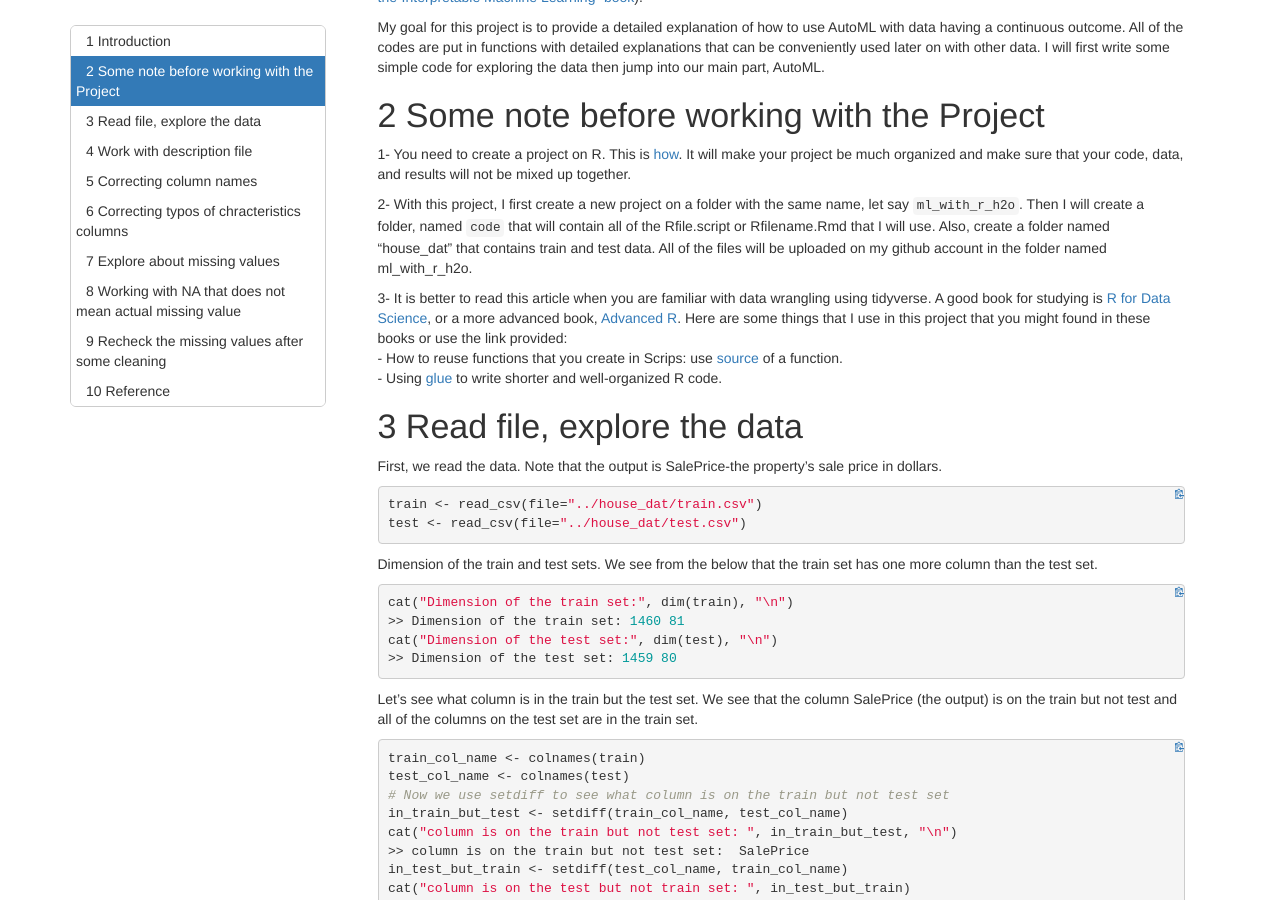
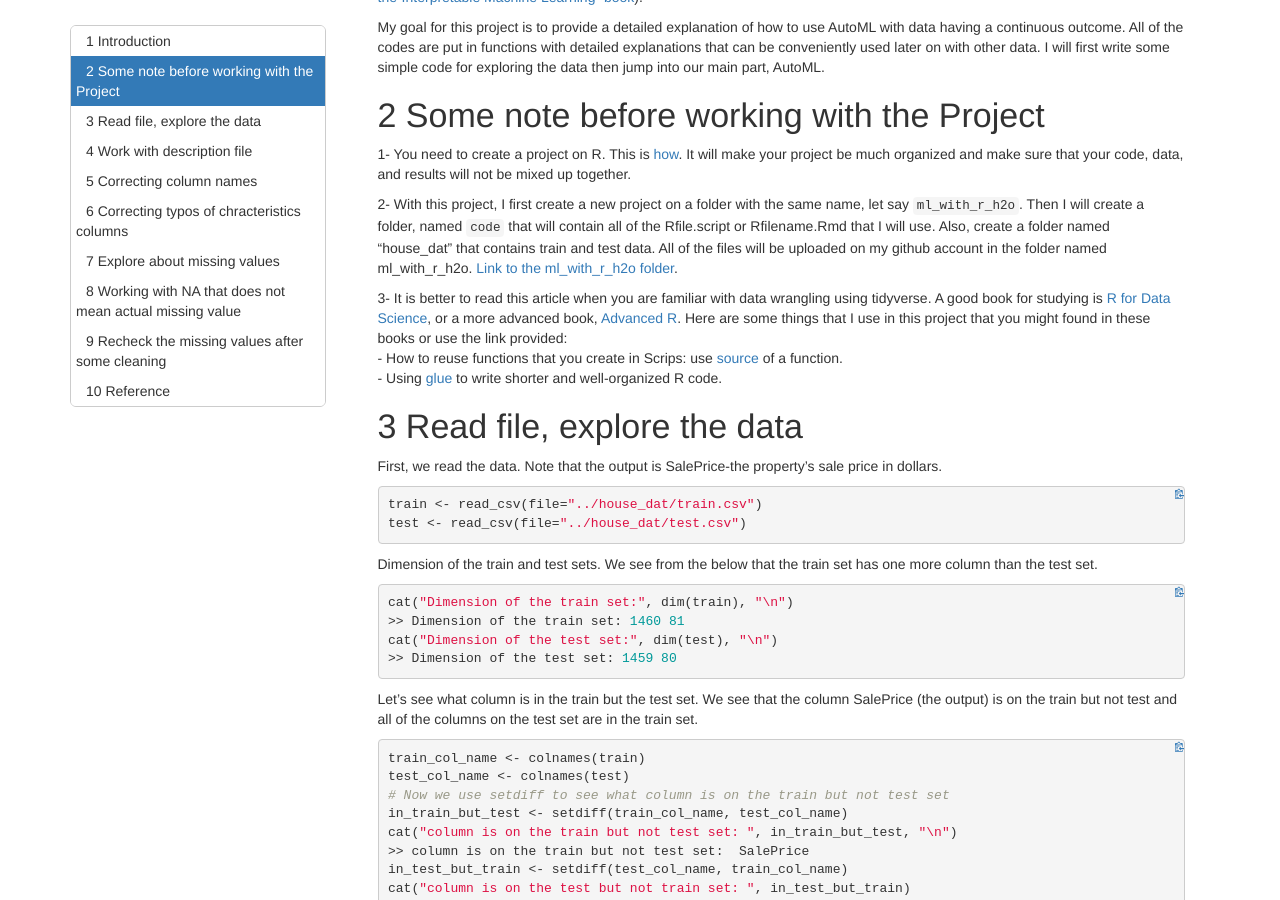
Before and after one commit to tranktle/ml_with_r_h2o, a Jekyll site: the page ml_with_r_h2o/code/1_Introduction_ReadAndExploreData.html, which Jekyll copies as it is, in a window 1280 px wide and 900 px high, scrolled down 703 px. Built offline with Jekyll 4.4.1, drawn with Linux system fonts in a browser that asks for light colours.

Commit message:
Add files via upload

```diff
--- a/ml_with_r_h2o/code/1_Introduction_ReadAndExploreData.html
+++ b/ml_with_r_h2o/code/1_Introduction_ReadAndExploreData.html
@@ -1713,7 +1713,7 @@ source(&quot;./Utilities.R&quot;) # You need to list the source to the Utilities
 <h1 number="2"><span class="header-section-number">2</span> Some note before working with the Project</h1>
 <p>1- You need to create a project on R. This is <a href="https://support.rstudio.com/hc/en-us/articles/200526207-Using-Projects">how</a>. It will make your project be much organized and make sure that your code, data, and results will not be mixed up together.<br />
 </p>
-<p>2- With this project, I first create a new project on a folder with the same name, let say <code>ml_with_r_h2o</code>. Then I will create a folder, named <code>code</code> that will contain all of the Rfile.script or Rfilename.Rmd that I will use. Also, create a folder named “house_dat” that contains train and test data. All of the files will be uploaded on my github account in the folder named ml_with_r_h2o.</p>
+<p>2- With this project, I first create a new project on a folder with the same name, let say <code>ml_with_r_h2o</code>. Then I will create a folder, named <code>code</code> that will contain all of the Rfile.script or Rfilename.Rmd that I will use. Also, create a folder named “house_dat” that contains train and test data. All of the files will be uploaded on my github account in the folder named ml_with_r_h2o. <a href="https://github.com/tranktle/ml_with_r_h2o">Link to the ml_with_r_h2o folder</a>.</p>
 <p>3- It is better to read this article when you are familiar with data wrangling using tidyverse. A good book for studying is <a href="https://r4ds.had.co.nz/">R for Data Science</a>, or a more advanced book, <a href="https://adv-r.hadley.nz/">Advanced R</a>. Here are some things that I use in this project that you might found in these books or use the link provided:<br />
 - How to reuse functions that you create in Scrips: use <a href="https://www.rdocumentation.org/packages/base/versions/3.6.2/topics/source">source</a> of a function.<br />
 - Using <a href="https://glue.tidyverse.org/">glue</a> to write shorter and well-organized R code.<br />
```
